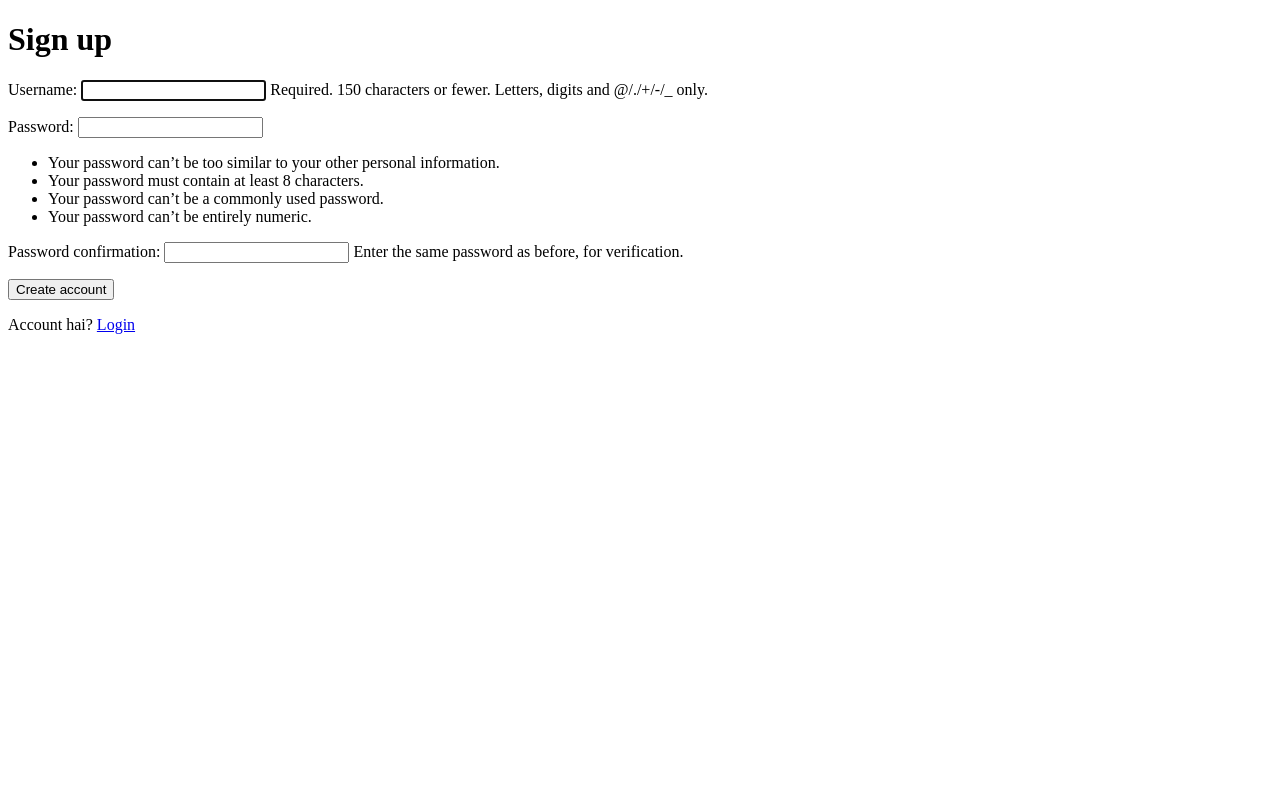
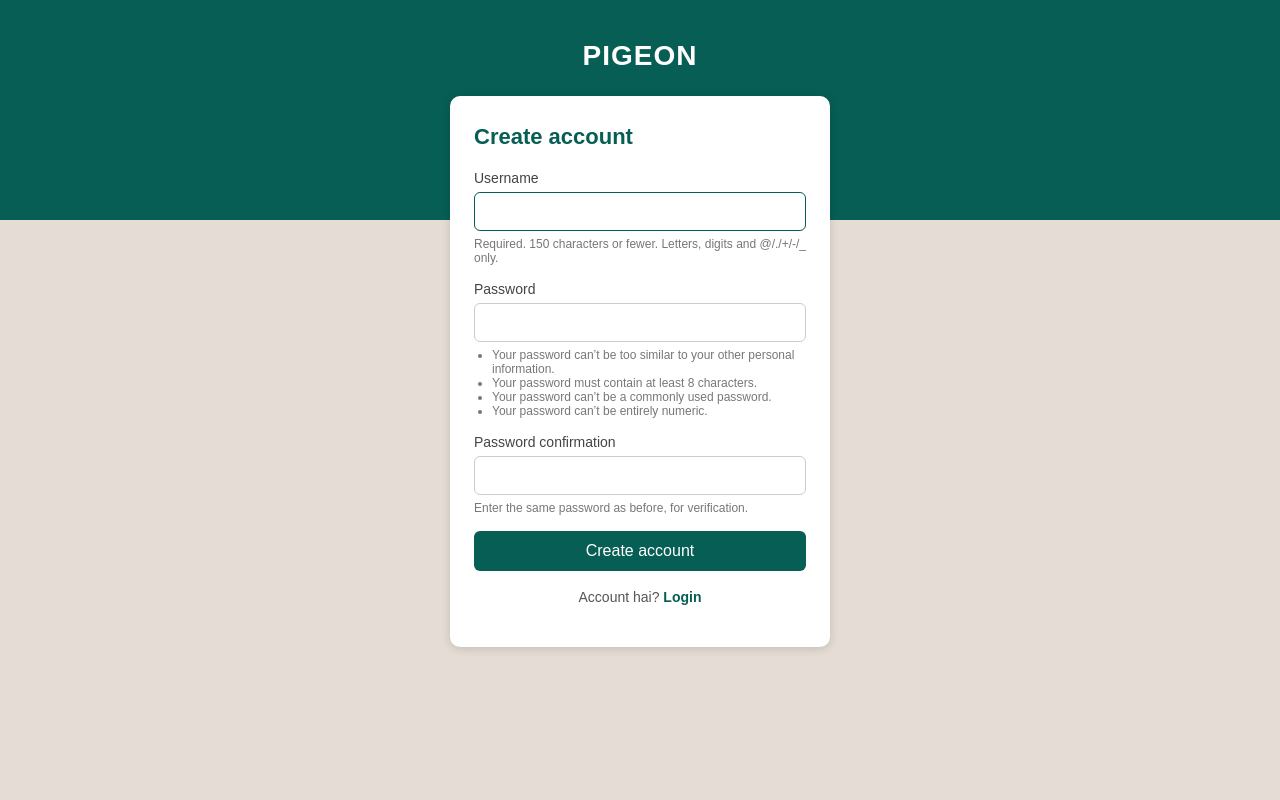
Before and after one commit to i-izam/pigeon, a Django app: page /signup/ in a window 1280 px wide. Run offline with Django 5.2, Linux system fonts and the light colour scheme.

Commit message:
Style login, signup and home page

```diff
--- /dev/null
+++ b/chat/templates/registration/base_auth.html
@@ -0,0 +1,133 @@
+<!DOCTYPE html>
+<html lang="en">
+
+<head>
+    <meta charset="UTF-8">
+    <meta name="viewport" content="width=device-width, initial-scale=1">
+    <title>{% block title %}PIGEON{% endblock %}</title>
+    <style>
+        * {
+            box-sizing: border-box;
+        }
+
+        body {
+            margin: 0;
+            min-height: 100vh;
+            font-family: Arial, sans-serif;
+            background: linear-gradient(180deg, #075e54 0 220px, #e5ddd5 220px);
+            display: flex;
+            flex-direction: column;
+            align-items: center;
+            padding: 40px 16px;
+        }
+
+        .brand {
+            color: #fff;
+            font-size: 28px;
+            font-weight: bold;
+            letter-spacing: 1px;
+            margin-bottom: 24px;
+        }
+
+        .card {
+            background: #fff;
+            width: 100%;
+            max-width: 380px;
+            padding: 28px 24px;
+            border-radius: 10px;
+            box-shadow: 0 2px 10px rgba(0, 0, 0, 0.15);
+        }
+
+        .card h1 {
+            margin: 0 0 20px;
+            font-size: 22px;
+            color: #075e54;
+        }
+
+        .field {
+            margin-bottom: 16px;
+        }
+
+        .field label {
+            display: block;
+            margin-bottom: 6px;
+            font-size: 14px;
+            color: #444;
+        }
+
+        .field input {
+            width: 100%;
+            padding: 10px 12px;
+            font-size: 15px;
+            border: 1px solid #ccc;
+            border-radius: 6px;
+            outline: none;
+        }
+
+        .field input:focus {
+            border-color: #075e54;
+        }
+
+        .help {
+            display: block;
+            margin-top: 6px;
+            font-size: 12px;
+            color: #777;
+        }
+
+        .help ul {
+            margin: 4px 0 0;
+            padding-left: 18px;
+        }
+
+        .error {
+            background: #fdecea;
+            color: #b3261e;
+            padding: 8px 12px;
+            border-radius: 6px;
+            font-size: 13px;
+            margin-bottom: 12px;
+        }
+
+        .field .error {
+            margin: 6px 0 0;
+        }
+
+        button.primary {
+            width: 100%;
+            padding: 11px;
+            font-size: 16px;
+            border: none;
+            border-radius: 6px;
+            background: #075e54;
+            color: #fff;
+            cursor: pointer;
+        }
+
+        button.primary:hover {
+            background: #064d44;
+        }
+
+        .switch {
+            margin-top: 18px;
+            text-align: center;
+            font-size: 14px;
+            color: #555;
+        }
+
+        .switch a {
+            color: #075e54;
+            font-weight: bold;
+            text-decoration: none;
+        }
+    </style>
+</head>
+
+<body>
+    <div class="brand">PIGEON</div>
+    <div class="card">
+        {% block content %}{% endblock %}
+    </div>
+</body>
+
+</html>
--- a/chat/templates/registration/signup.html
+++ b/chat/templates/registration/signup.html
@@ -1,16 +1,30 @@
-<!DOCTYPE html>
-<html lang="en">
-<head>
-    <meta charset="UTF-8">
-    <title>PIGEON - Sign up</title>
-</head>
-<body>
-    <h1>Sign up</h1>
-    <form method="post">
-        {% csrf_token %}
-        {{ form.as_p }}
-        <button type="submit">Create account</button>
-    </form>
-    <p>Account hai? <a href="{% url 'login' %}">Login</a></p>
-</body>
-</html>
+{% extends "registration/base_auth.html" %}
+
+{% block title %}PIGEON - Sign up{% endblock %}
+
+{% block content %}
+<h1>Create account</h1>
+<form method="post">
+    {% csrf_token %}
+
+    {% if form.non_field_errors %}
+    <div class="error">{{ form.non_field_errors|join:" " }}</div>
+    {% endif %}
+
+    {% for field in form %}
+    <div class="field">
+        <label for="{{ field.id_for_label }}">{{ field.label }}</label>
+        {{ field }}
+        {% if field.help_text %}
+        <span class="help">{{ field.help_text|safe }}</span>
+        {% endif %}
+        {% for err in field.errors %}
+        <div class="error">{{ err }}</div>
+        {% endfor %}
+    </div>
+    {% endfor %}
+
+    <button type="submit" class="primary">Create account</button>
+</form>
+<p class="switch">Account hai? <a href="{% url 'login' %}">Login</a></p>
+{% endblock %}
```
Also changed, not shown: chat/templates/chat/home.html (+165 -13 lines), chat/templates/registration/login.html (+27 -16 lines).
